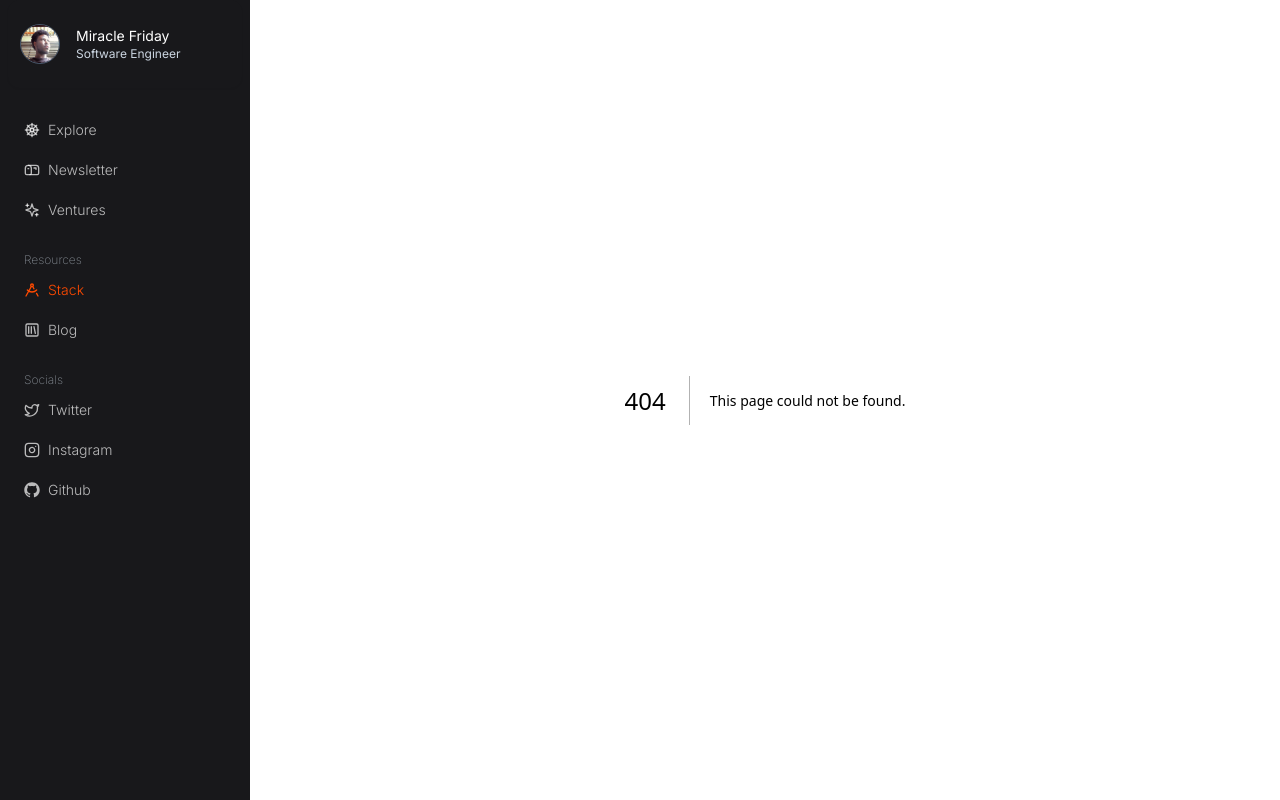
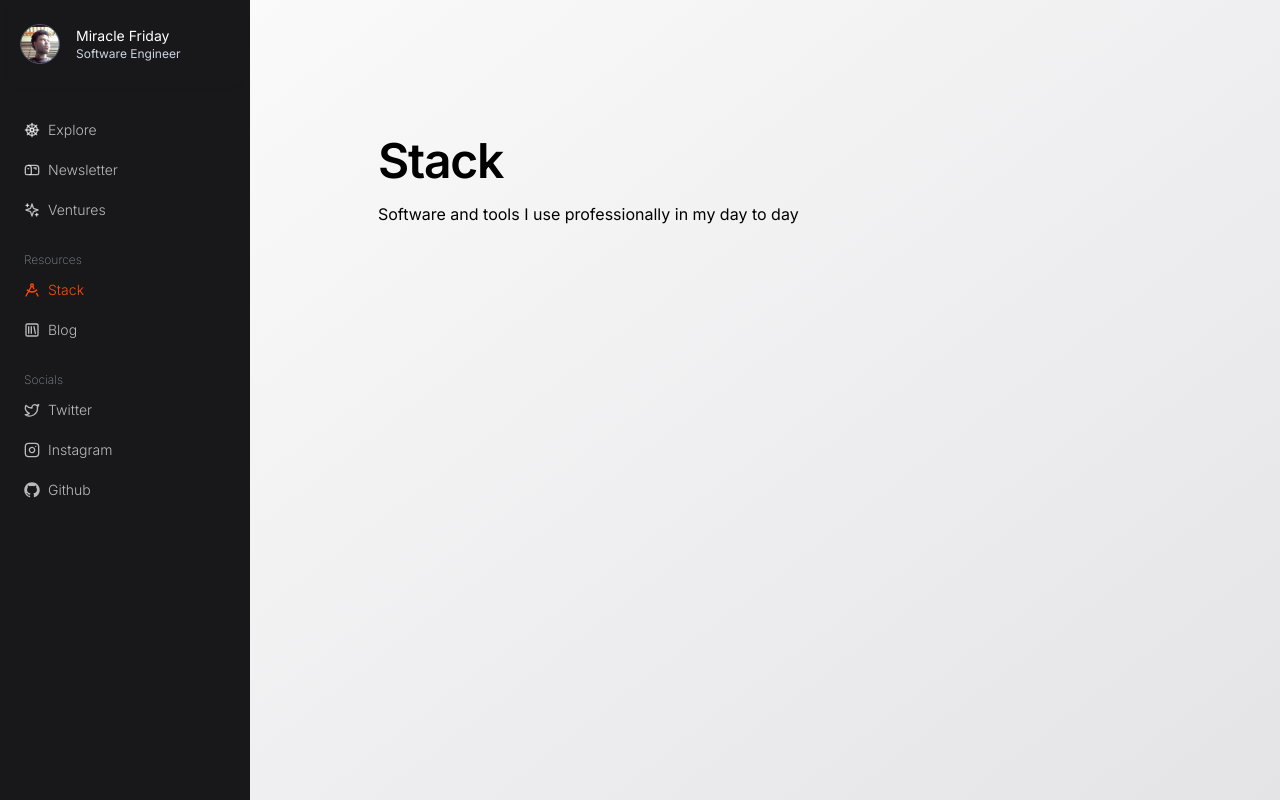
Before and after one commit to afullsnack/personal, a Next.js app: page /stack in a window 1280 px wide. Before the commit this address had no page. Built offline with nearby package versions, Linux system fonts and the light colour scheme.

Commit message:
feat: added stack page

```diff
--- /dev/null
+++ b/src/app/stack/page.tsx
@@ -0,0 +1,15 @@
+export default function StackPage() {
+  return (
+    <main className="flex min-h-screen flex-col items-center justify-start bg-gradient-to-br from-zinc-50 to-zinc-200 text-black dark:from-zinc-950 dark:to-zinc-900 dark:text-white">
+      <div className="container mx-auto flex flex-col items-start justify-start gap-6 px-8 py-8 md:px-16 md:py-16 lg:px-32 lg:py-32">
+        <div className="grid gap-2 lg:max-w-lg">
+          <h1 className="text-3xl font-semibold leading-snug tracking-tight sm:text-[3rem]">
+            Stack
+          </h1>
+          <span>Software and tools I use professionally in my day to day</span>
+        </div>
+        <div className="mt-5 grid w-full items-start justify-start gap-10 lg:max-w-lg lg:gap-12"></div>
+      </div>
+    </main>
+  );
+}
```
